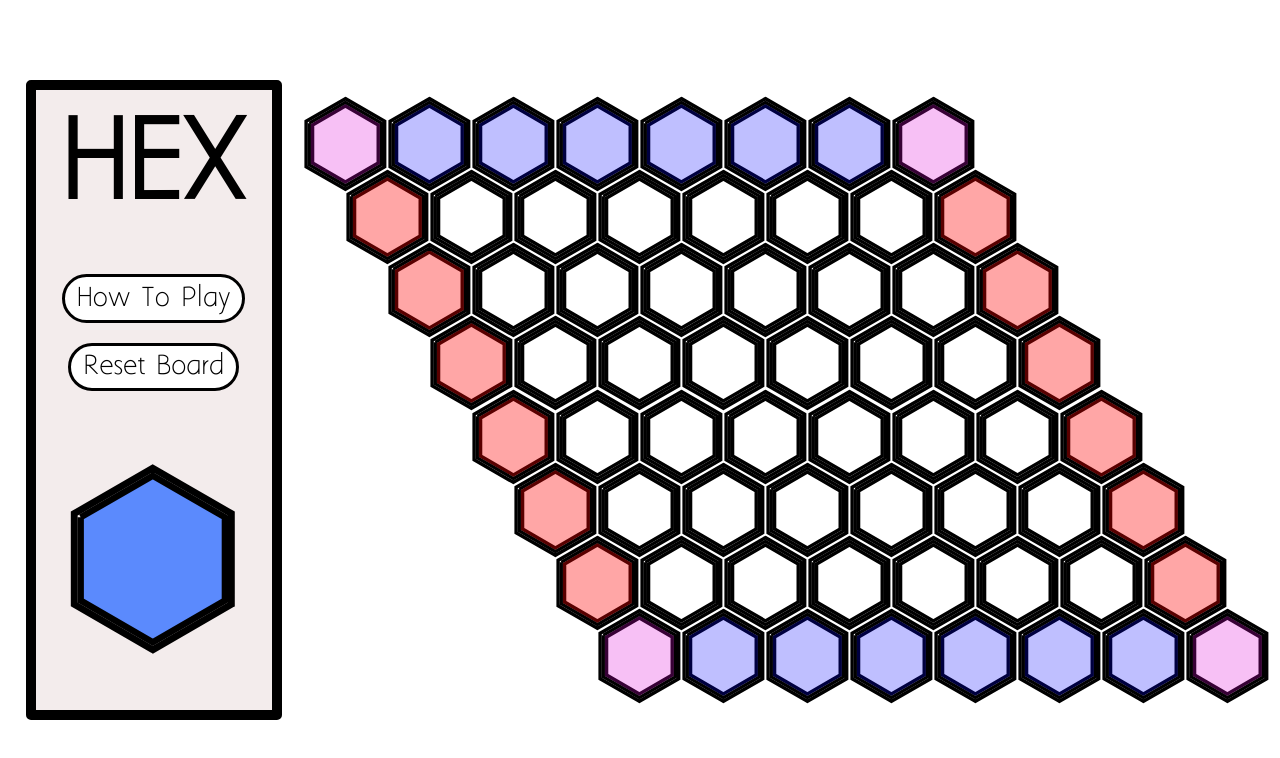
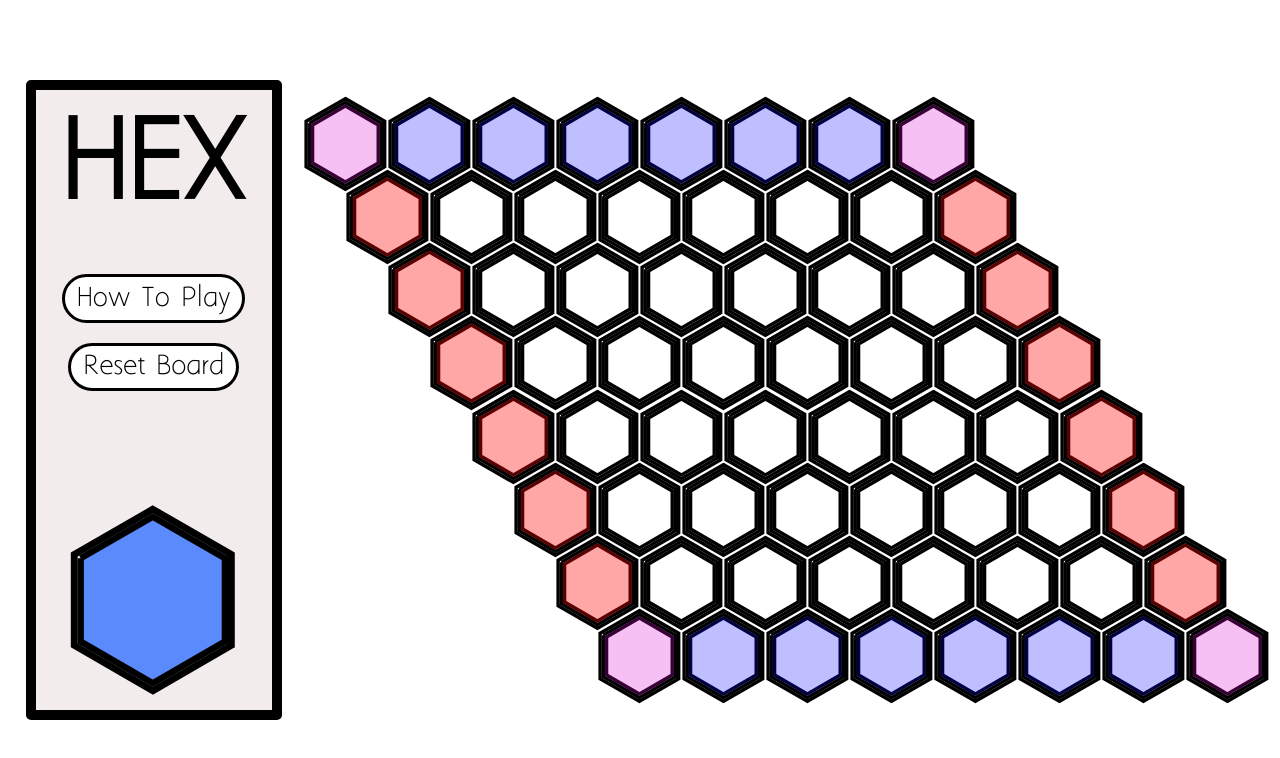
Before and after one commit to magictwicks/hex-ai, a React (Create React App) app: page / in a window 1280 px wide. Shown: the top 758 px of the page. Built offline with nearby package versions, Linux system fonts and the light colour scheme.

Commit message:
something?

```diff
--- a/src/index.css
+++ b/src/index.css
@@ -92,21 +92,17 @@ code {
     background-color: rgb(243, 236, 236);
     border-radius: 5px;
     flex-direction: column;
+    box-sizing: border-box;
     align-items: center;
-    box-sizing: border-box;
+    justify-content: center;
 }
 
 .hud-container img{
-    padding-top: 20%;
-    /* flex-grow: 1; */
+    margin-top: auto;
     max-width: 100%;
     max-height: 100%;
     min-width: 0;
     min-height: 0;
-    /* width: auto; */
-    /* height: auto; */
-    object-fit: contain;
-    /* align-self: flex-end; */
 }
 
 .hud-container .title {
```
